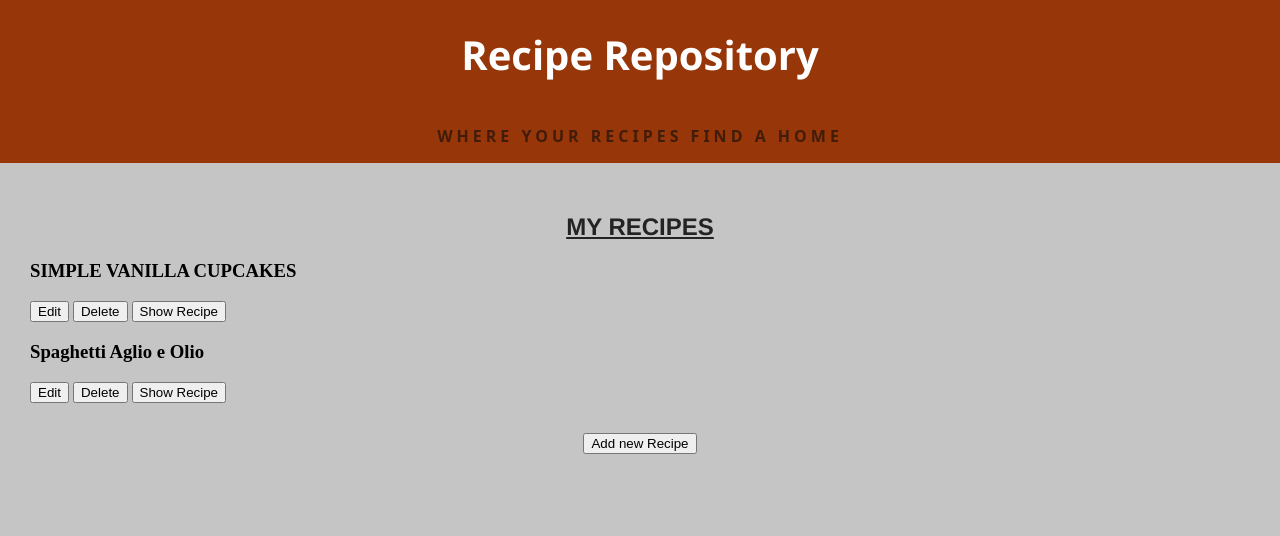
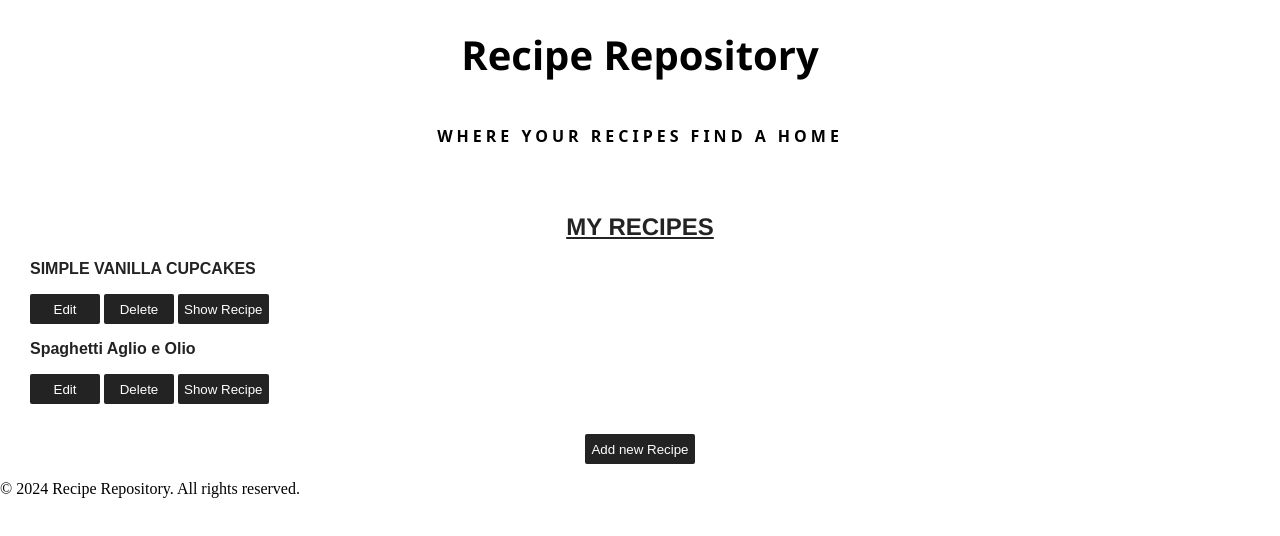
Before and after one commit to malusiT/Recipe-Repository, a plain HTML site: page index.html in a window 1280 px wide. Drawn offline with Linux system fonts and the light colour scheme.

Commit message:
Restyled the look

```diff
--- a/css/style.css
+++ b/css/style.css
@@ -3,26 +3,26 @@ header{
     justify-content: center;
     align-items: center;
     flex-direction: column;
-    background: #973608;
+    background: #ffffff;
 }
 body {
     min-width: 100vw;
     min-height: 100vh; /* Ensure the body takes the full height of the viewport */
     margin: 0;
     padding: 0;
-    background: #c5c5c5;
+    background: #ffffff;
     overflow-x: hidden;
 }
 header h1{
     font-family: 'Segoe UI', Tahoma, Geneva, Verdana, sans-serif;
     font-size: 40px;
     font-weight: 1000;
-    color: #fff;
+    color: #000000;
 }
 header p {
     font-family: system-ui, -apple-system, BlinkMacSystemFont, 'Segoe UI', Roboto, Oxygen, Ubuntu, Cantarell, 'Open Sans', 'Helvetica Neue', sans-serif;
     font-weight: 600;
-    color: #421c0a;
+    color: #000;
     text-transform: uppercase;
     letter-spacing: 4px;
     overflow: hidden;
@@ -47,7 +47,28 @@ body h2{
 .hidden {
     display: none;
 }
+h3{
+    font-family: sans-serif;
+    color: #242323;
+    font-weight: 600;
+    font-size: medium;
+}
+button{
+    border-style: none;
+    min-width: 70px;
+    min-height: 30px;
+    background-color: #242323;
+    color: #fff;
+    border-radius: 2px;
+}
 
+button:hover{
+    border-style: double;
+    border-color:  #000;
+    background-color: #fff;
+    color:  #242323;
+    font-weight: 700;
+}
 
 #add-new-recipes {
     display: flex;
@@ -59,6 +80,7 @@ body h2{
 section form{
     display: flex;
     flex-direction: column;
+    font-weight: 700;
 }
 section form label{
     font-weight: 1000;
--- a/index.html
+++ b/index.html
@@ -72,6 +72,9 @@
             </div>
         </section>
     </div>
+    <footer style="position: absolute; ;">
+        <p>&copy; 2024 Recipe Repository. All rights reserved.</p>
+    </footer>
     <script src="js/script.js"></script> <!--  for toggling the buttons -->
 </body>
 </html>
```
